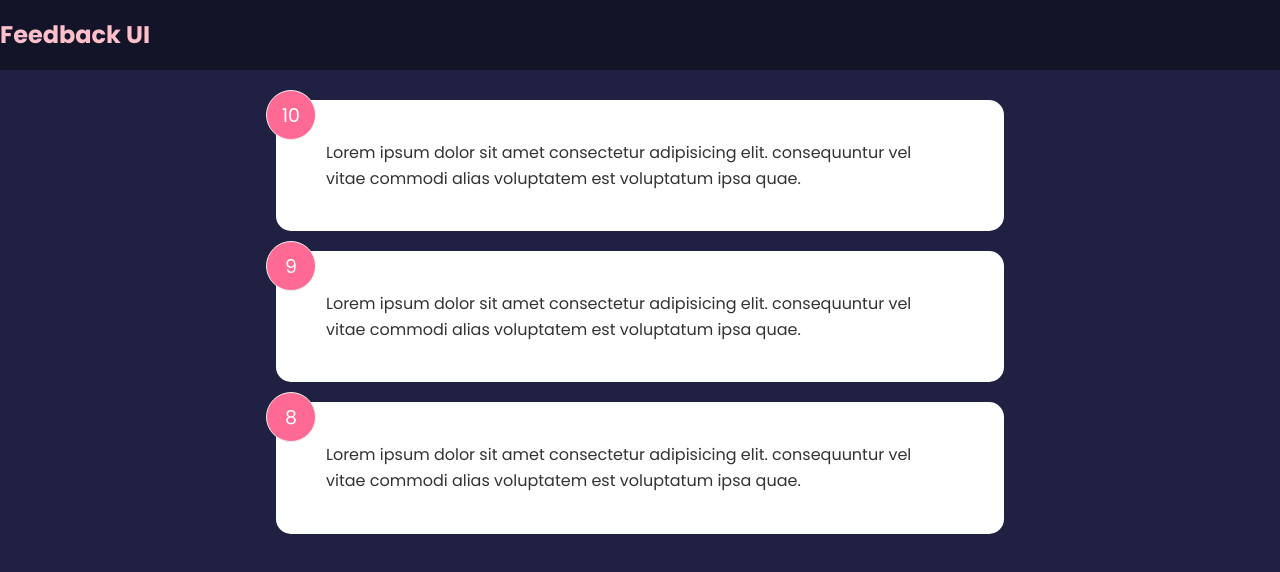
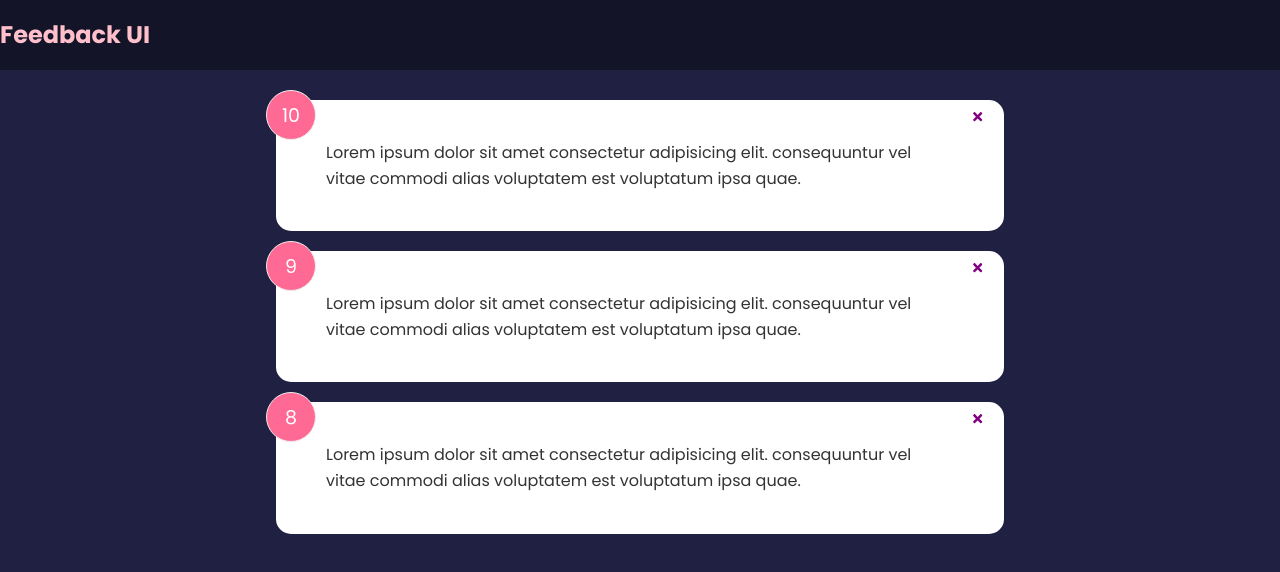
Before and after one commit to Fjguido/react-excercises, a React (Create React App) app in the folder reactpractice/: page / in a window 1280 px wide. Shown: the top 572 px of the page. Built offline with nearby package versions, Linux system fonts and the light colour scheme.

Commit message:
added button react-icons

```diff
--- a/reactpractice/package.json
+++ b/reactpractice/package.json
@@ -8,6 +8,7 @@
     "@testing-library/user-event": "^13.5.0",
     "react": "^18.2.0",
     "react-dom": "^18.2.0",
+    "react-icons": "^4.4.0",
     "react-scripts": "5.0.1",
     "web-vitals": "^2.1.4"
   },
--- a/reactpractice/src/components/FeedbackItem.jsx
+++ b/reactpractice/src/components/FeedbackItem.jsx
@@ -1,10 +1,15 @@
+import {FaTimes} from 'react-icons/fa'
 import Card from "./shared/Card"
 import PropType from 'prop-types'
+
 
 function FeedbackItem({item}) {
   return (
     <Card >
          <div className="num-display">{item.rating}</div>
+         <button className="close">
+          <FaTimes color='purple' />
+         </button>
         <div className="text-display">{item.text}</div>
     </Card>
 
```
Also changed, not shown: 1 other file (tests, documents, lock files or other folders).
